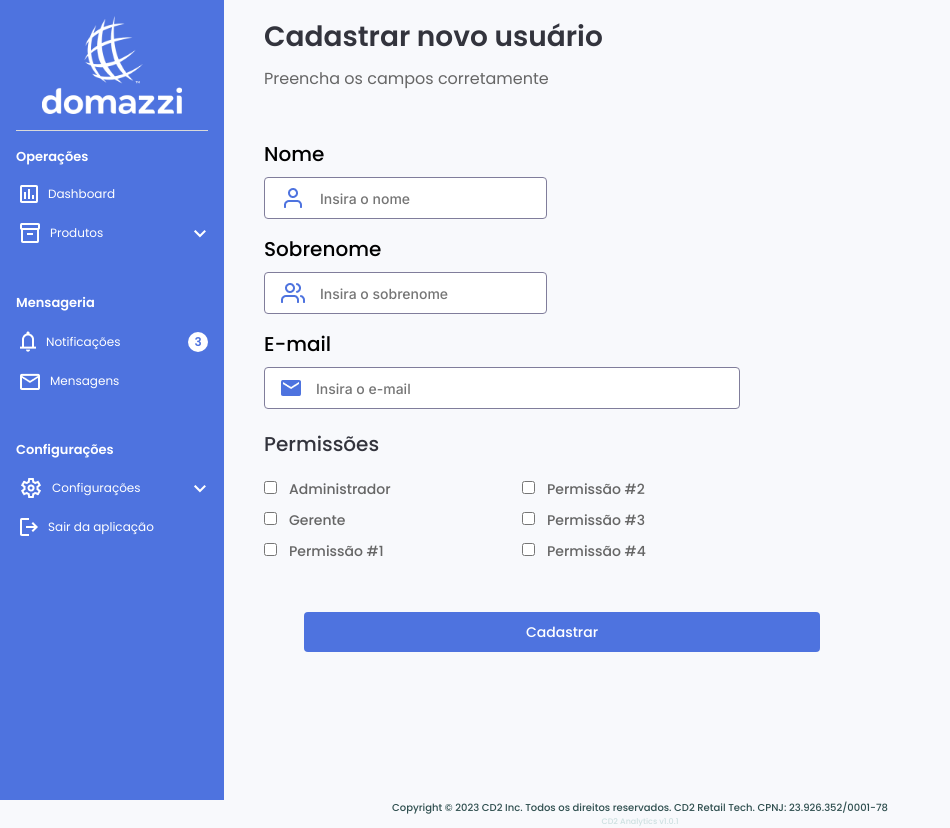
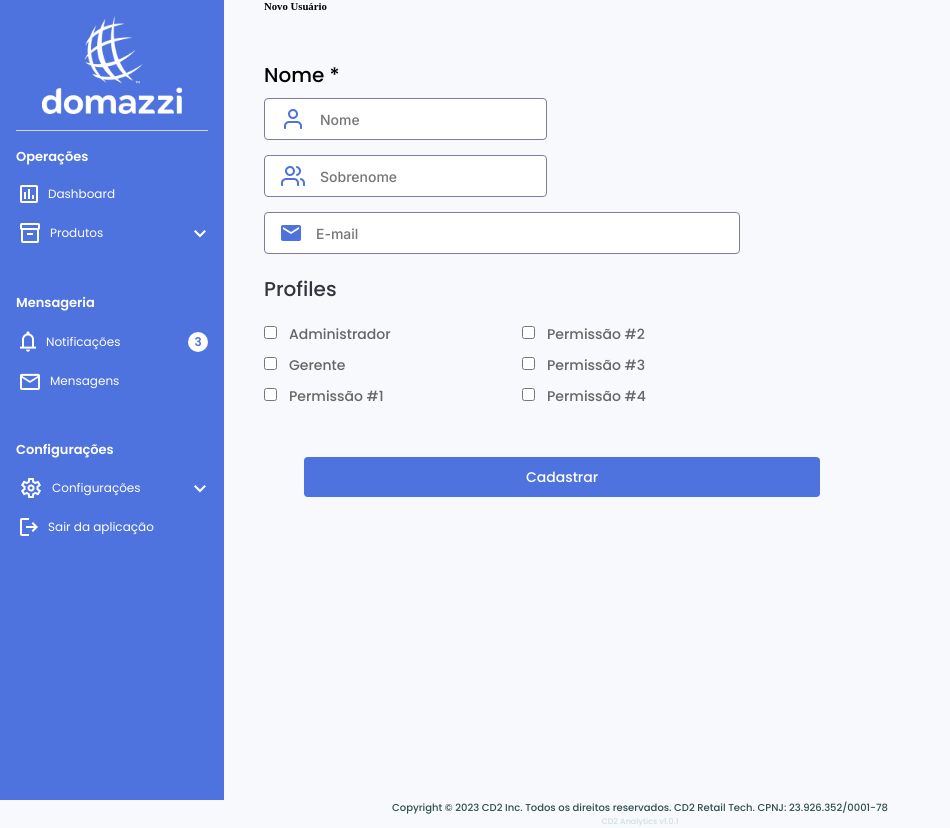
Before and after one commit to brunocd2/cd2-grafo-integrator-front, a React (Create React App) app: page /usuarios in a window 1280 px wide. Shown: the whole page, without its empty margins (0-950 px from the left). Built offline with nearby package versions, Linux system fonts and the light colour scheme.

Commit message:
Update index.js

```diff
--- a/src/pages/CreateUser/index.js
+++ b/src/pages/CreateUser/index.js
@@ -43,35 +43,32 @@ export default function CreateUser() {
     <CreateUserWrapper>
       <Toaster position="top-right" reverseOrder={false} />
 
-      <h1>Cadastrar novo usuário</h1>
-      <p>Preencha os campos corretamente</p>
+      <h6>Novo Usuário</h6>
 
       <form onSubmit={handleSubmit}>
         <span className="row">
           <InputWithIcon
-            placeholder="Insira o nome"
-            label="Nome"
+            placeholder="Nome"
+            label="Nome *"
             left={{ src: UserIcon }}
             value={name} setValue={setName}
           />
 </span>
 <span className="row">
           <InputWithIcon
-            placeholder="Insira o sobrenome"
-            label="Sobrenome"
+            placeholder="Sobrenome"
             left={{ src: UsersIcon }}
             value={lastName} setValue={setLastName}
           />
         </span>
 
         <InputWithIcon
-          placeholder="Insira o e-mail"
-          label="E-mail"
+          placeholder="E-mail"
           left={{ src: MailIcon }}
           value={email} setValue={setEmail}
         />
 
-        <h2>Permissões</h2>
+        <h2>Profiles</h2>
 
         <div className="permissions">
           {permissions.map((permission, index) =>
```
